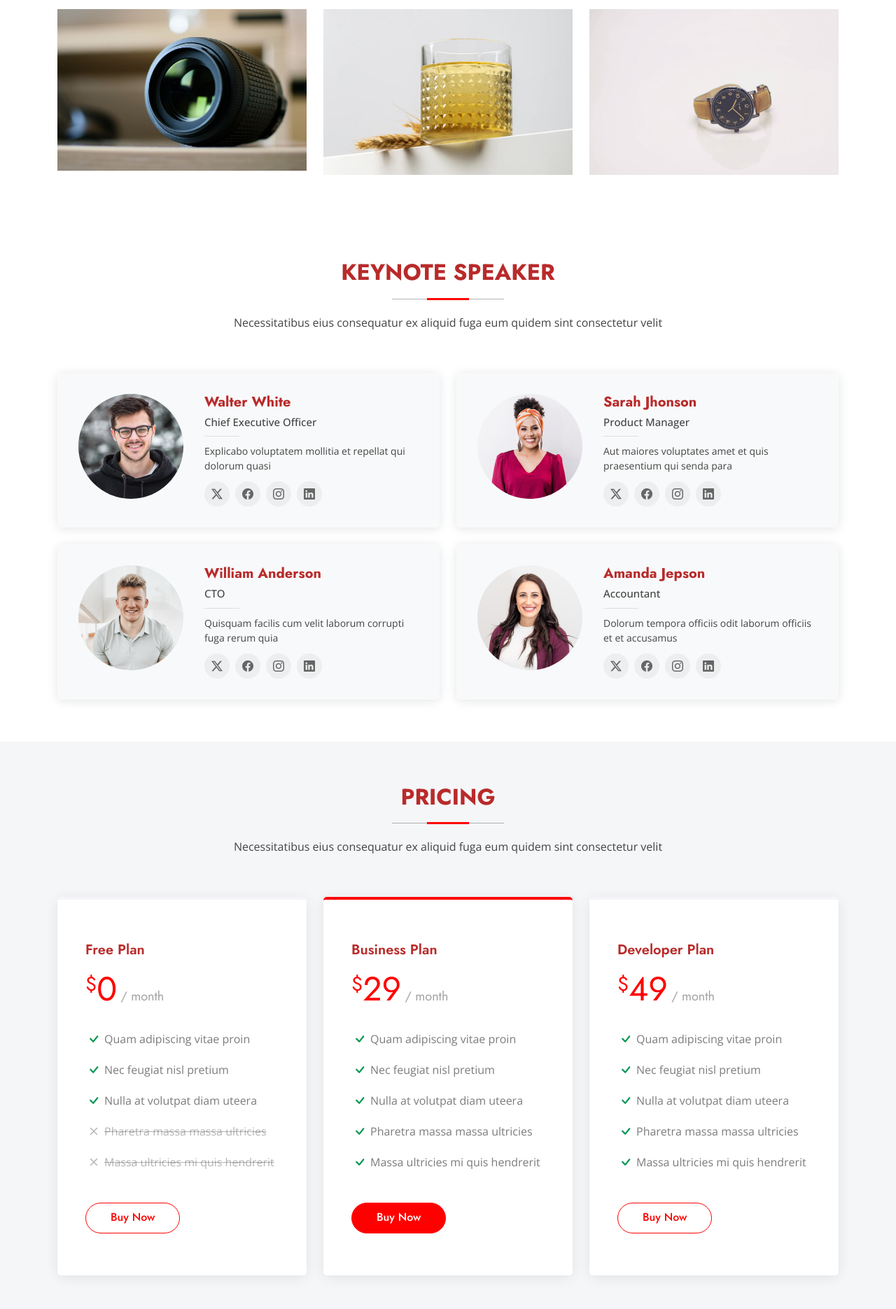
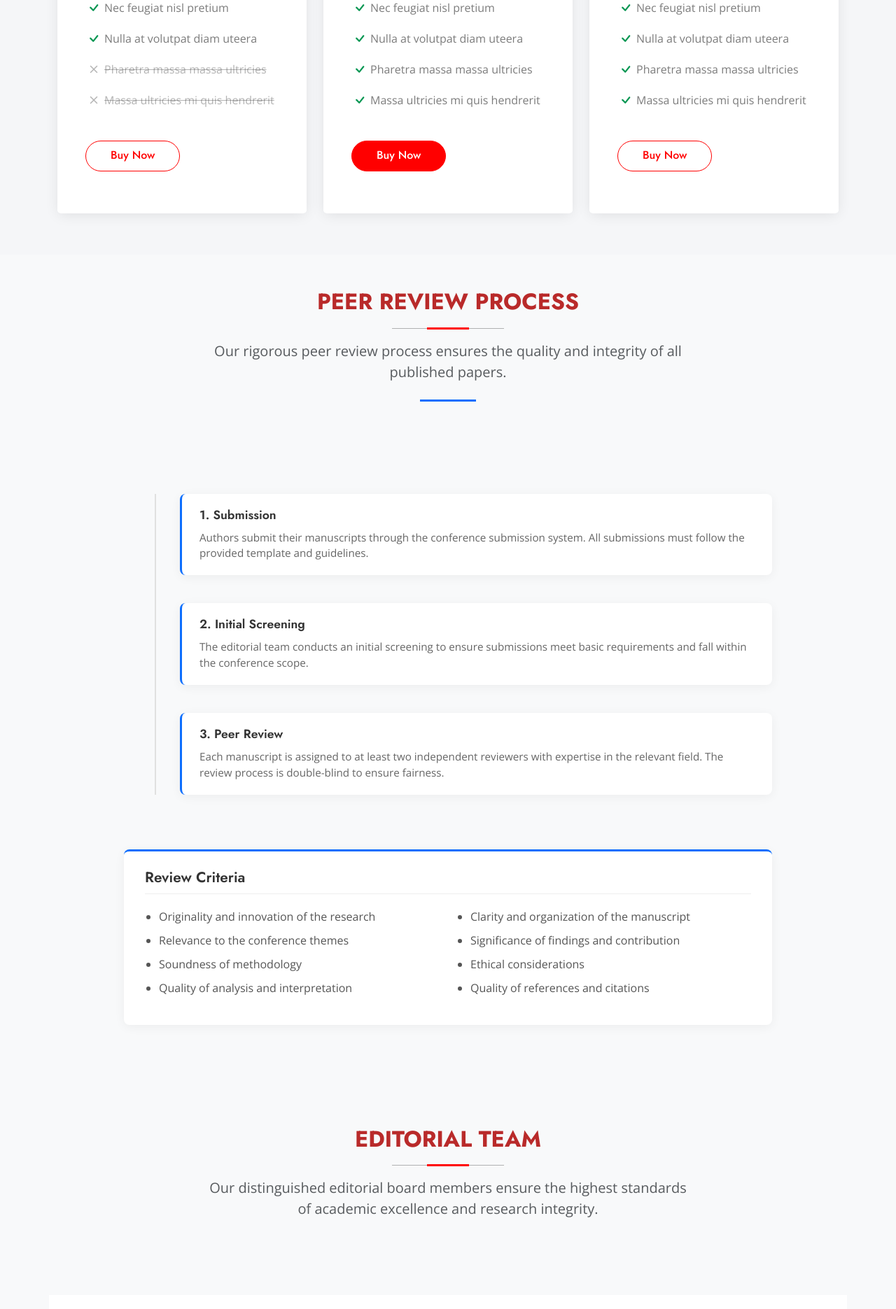
Before and after one commit to departmentiticjgu/conference, a PHP site: page / in a window 1280 px wide. Shown: the part 4629-6500 px from the top of the page at 70% size. Run offline with PHP 8.4, Linux system fonts and the light colour scheme; some libraries are stand-ins or nearby versions.

Commit message:
Menambahkan Konten Peer Review dan

```diff
--- a/assets/css/main.css
+++ b/assets/css/main.css
@@ -2515,3 +2515,184 @@ section,
     padding: 20px 15px;
   }
 }
+
+/*--------------------------------------------------------------
+# Peer Review Section
+--------------------------------------------------------------*/
+ /* Peer Review Section Styling */
+ .peer-review {
+  background-color: #f8f9fa;
+}
+
+/* Simple Divider */
+.simple-divider {
+  height: 3px;
+  width: 80px;
+  background-color: var(--bs-primary);
+  margin: 0 auto;
+}
+
+/* Process Steps Styling */
+.process-container {
+  position: relative;
+  padding-left: 30px;
+}
+
+.process-container:before {
+  content: "";
+  position: absolute;
+  left: 44px;
+  top: 0;
+  bottom: 0;
+  width: 2px;
+  background-color: #e0e0e0;
+}
+
+.process-step {
+  position: relative;
+  padding-left: 50px;
+  margin-bottom: 40px;
+}
+
+.process-step:last-child {
+  margin-bottom: 0;
+}
+
+.process-number {
+  position: absolute;
+  left: 0;
+  top: 0;
+  width: 30px;
+  height: 30px;
+  background-color: var(--bs-primary);
+  color: #fff;
+  border-radius: 50%;
+  display: flex;
+  align-items: center;
+  justify-content: center;
+  font-weight: 600;
+  z-index: 1;
+}
+
+.process-content {
+  background-color: #fff;
+  padding: 20px 25px;
+  border-radius: 8px;
+  box-shadow: 0 3px 15px rgba(0, 0, 0, 0.05);
+  border-left: 3px solid var(--bs-primary);
+}
+
+.process-content h4 {
+  font-size: 1.1rem;
+  font-weight: 600;
+  margin-bottom: 10px;
+  color: #333;
+}
+
+.process-content p {
+  margin-bottom: 0;
+  color: #666;
+  font-size: 0.95rem;
+}
+
+/* Criteria Card Styling */
+.criteria-card {
+  background-color: #fff;
+  padding: 25px 30px;
+  border-radius: 8px;
+  box-shadow: 0 3px 15px rgba(0, 0, 0, 0.05);
+  margin-top: 30px;
+  border-top: 3px solid var(--bs-primary);
+}
+
+.criteria-title {
+  font-size: 1.3rem;
+  font-weight: 600;
+  margin-bottom: 20px;
+  color: #333;
+  padding-bottom: 10px;
+  border-bottom: 1px solid #eee;
+}
+
+.criteria-list {
+  padding-left: 20px;
+}
+
+.criteria-list li {
+  margin-bottom: 10px;
+  color: #555;
+  position: relative;
+}
+
+/* Timeline Styling */
+.timeline-card {
+  background-color: #fff;
+  padding: 25px 30px;
+  border-radius: 8px;
+  box-shadow: 0 3px 15px rgba(0, 0, 0, 0.05);
+  margin-top: 30px;
+  border-top: 3px solid var(--bs-primary);
+}
+
+.timeline-title {
+  font-size: 1.3rem;
+  font-weight: 600;
+  margin-bottom: 20px;
+  color: #333;
+  padding-bottom: 10px;
+  border-bottom: 1px solid #eee;
+}
+
+.timeline-container {
+  display: flex;
+  flex-wrap: wrap;
+  gap: 15px;
+}
+
+.timeline-item {
+  background-color: #f8f9fa;
+  padding: 15px;
+  border-radius: 6px;
+  flex: 1 1 calc(33.333% - 15px);
+  min-width: 200px;
+  text-align: center;
+  border-bottom: 2px solid var(--bs-primary);
+}
+
+.timeline-date {
+  font-weight: 600;
+  color: var(--bs-primary);
+  margin-bottom: 5px;
+}
+
+.timeline-event {
+  font-size: 0.9rem;
+  color: #555;
+}
+
+/* Responsive adjustments */
+@media (max-width: 768px) {
+  .process-container:before {
+    left: 34px;
+  }
+
+  .process-step {
+    padding-left: 40px;
+  }
+
+  .process-number {
+    width: 25px;
+    height: 25px;
+    font-size: 0.8rem;
+  }
+
+  .timeline-item {
+    flex: 1 1 calc(50% - 15px);
+  }
+}
+
+@media (max-width: 576px) {
+  .timeline-item {
+    flex: 1 1 100%;
+  }
+}
--- a/index.html
+++ b/index.html
@@ -222,7 +222,7 @@
                   <li><a href="#">Deep Dropdown 5</a></li>
                 </ul>
               </li> -->
-              <li><a href="#review">Peer Review Process</a></li>
+              <li><a href="#peer-review">Peer Review Process</a></li>
               <li><a href="#">Dropdown 3</a></li>
               <li><a href="#">Dropdown 4</a></li>
             </ul>
@@ -867,7 +867,7 @@
     <!-- /Call To Action Section -->
 
     <!-- Portfolio Section -->
-    <section id="portfolio" class="portfolio section">
+    <!-- <section id="portfolio" class="portfolio section">
 
 
       <div class="container section-title" data-aos="fade-up">
@@ -984,7 +984,7 @@
 
       </div>
 
-    </section>
+    </section> -->
     <!-- /Portfolio Section -->
 
     <!-- Team Section -->
@@ -1138,6 +1138,132 @@
     </section>
 
     <!-- /Pricing Section -->
+
+    <!-- Peer Review Process Section -->
+<section id="peer-review" class="peer-review section py-5">
+  <!-- Section Title -->
+  <div class="container section-title text-center mb-5" data-aos="fade-up">
+    <h2 class="display-5 fw-bold mb-3">Peer Review Process</h2>
+    <p class="lead text-muted mx-auto" style="max-width: 700px;">Our rigorous peer review process ensures the quality and integrity of all published papers.</p>
+    <div class="simple-divider my-4"></div>
+  </div><!-- End Section Title -->
+
+  <div class="container" data-aos="fade-up" data-aos-delay="100">
+    <!-- Process Steps -->
+    <div class="row justify-content-center mb-5">
+      <div class="col-lg-10">
+        <div class="process-container">
+          <!-- Step 1 -->
+          <div class="process-step" data-aos="fade-up" data-aos-delay="100">
+            <div class="process-content">
+              <h4>1. Submission</h4>
+              <p>Authors submit their manuscripts through the conference submission system. All submissions must follow the provided template and guidelines.</p>
+            </div>
+          </div>
+
+          <!-- Step 2 -->
+          <div class="process-step" data-aos="fade-up" data-aos-delay="200">
+            <div class="process-content">
+              <h4>2. Initial Screening</h4>
+              <p>The editorial team conducts an initial screening to ensure submissions meet basic requirements and fall within the conference scope.</p>
+            </div>
+          </div>
+
+          <!-- Step 3 -->
+          <div class="process-step" data-aos="fade-up" data-aos-delay="300">
+            <div class="process-content">
+              <h4>3. Peer Review</h4>
+              <p>Each manuscript is assigned to at least two independent reviewers with expertise in the relevant field. The review process is double-blind to ensure fairness.</p>
+            </div>
+          </div>
+
+          <!-- Step 4 -->
+          <!-- <div class="process-step" data-aos="fade-up" data-aos-delay="400">
+            <div class="process-content">
+              <h4>4. Editorial Decision</h4>
+              <p>Based on reviewer recommendations, the editorial board makes a decision to accept, request revisions, or reject the manuscript.</p>
+            </div>
+          </div> -->
+
+          <!-- Step 5 -->
+          <!-- <div class="process-step" data-aos="fade-up" data-aos-delay="500">
+            <div class="process-content">
+              <h4>5. Revision</h4>
+              <p>Authors of manuscripts requiring revisions are given time to address reviewer comments and resubmit their work.</p>
+            </div>
+          </div> -->
+
+           <!-- Step 6 -->
+          <!-- <div class="process-step" data-aos="fade-up" data-aos-delay="600">
+            <div class="process-number">6</div>
+            <div class="process-content">
+              <h4>Final Decision & Publication</h4>
+              <p>After final review, accepted papers are processed for publication in the conference proceedings.</p>
+            </div>
+          </div> -->
+        </div>
+      </div>
+    </div>
+
+    <!-- Review Criteria -->
+    <div class="row justify-content-center mb-5">
+      <div class="col-lg-10">
+        <div class="criteria-card" data-aos="fade-up">
+          <h3 class="criteria-title">Review Criteria</h3>
+          <div class="row">
+            <div class="col-md-6">
+              <ul class="criteria-list">
+                <li>Originality and innovation of the research</li>
+                <li>Relevance to the conference themes</li>
+                <li>Soundness of methodology</li>
+                <li>Quality of analysis and interpretation</li>
+              </ul>
+            </div>
+            <div class="col-md-6">
+              <ul class="criteria-list">
+                <li>Clarity and organization of the manuscript</li>
+                <li>Significance of findings and contribution</li>
+                <li>Ethical considerations</li>
+                <li>Quality of references and citations</li>
+              </ul>
+            </div>
+          </div>
+        </div>
+      </div>
+    </div>
+
+    <!-- Timeline -->
+    <!-- <div class="row justify-content-center">
+      <div class="col-lg-10">
+        <div class="timeline-card" data-aos="fade-up">
+          <h3 class="timeline-title">Review Timeline</h3>
+          <div class="timeline-container">
+            <div class="timeline-item">
+              <div class="timeline-date">March 15, 2025</div>
+              <div class="timeline-event">Paper Submission Deadline</div>
+            </div>
+            <div class="timeline-item">
+              <div class="timeline-date">April 20, 2025</div>
+              <div class="timeline-event">Review Results Notification</div>
+            </div>
+            <div class="timeline-item">
+              <div class="timeline-date">May 10, 2025</div>
+              <div class="timeline-event">Revised Paper Submission</div>
+            </div>
+            <div class="timeline-item">
+              <div class="timeline-date">May 25, 2025</div>
+              <div class="timeline-event">Final Acceptance Notification</div>
+            </div>
+            <div class="timeline-item">
+              <div class="timeline-date">June 15, 2025</div>
+              <div class="timeline-event">Camera-Ready Submission</div>
+            </div>
+          </div>
+        </div>
+      </div>
+    </div> -->
+  </div>
+</section>
 
  <!-- Editorial Board Section -->
 <section id="editorial-board" class="editorial-board section py-5">
```
